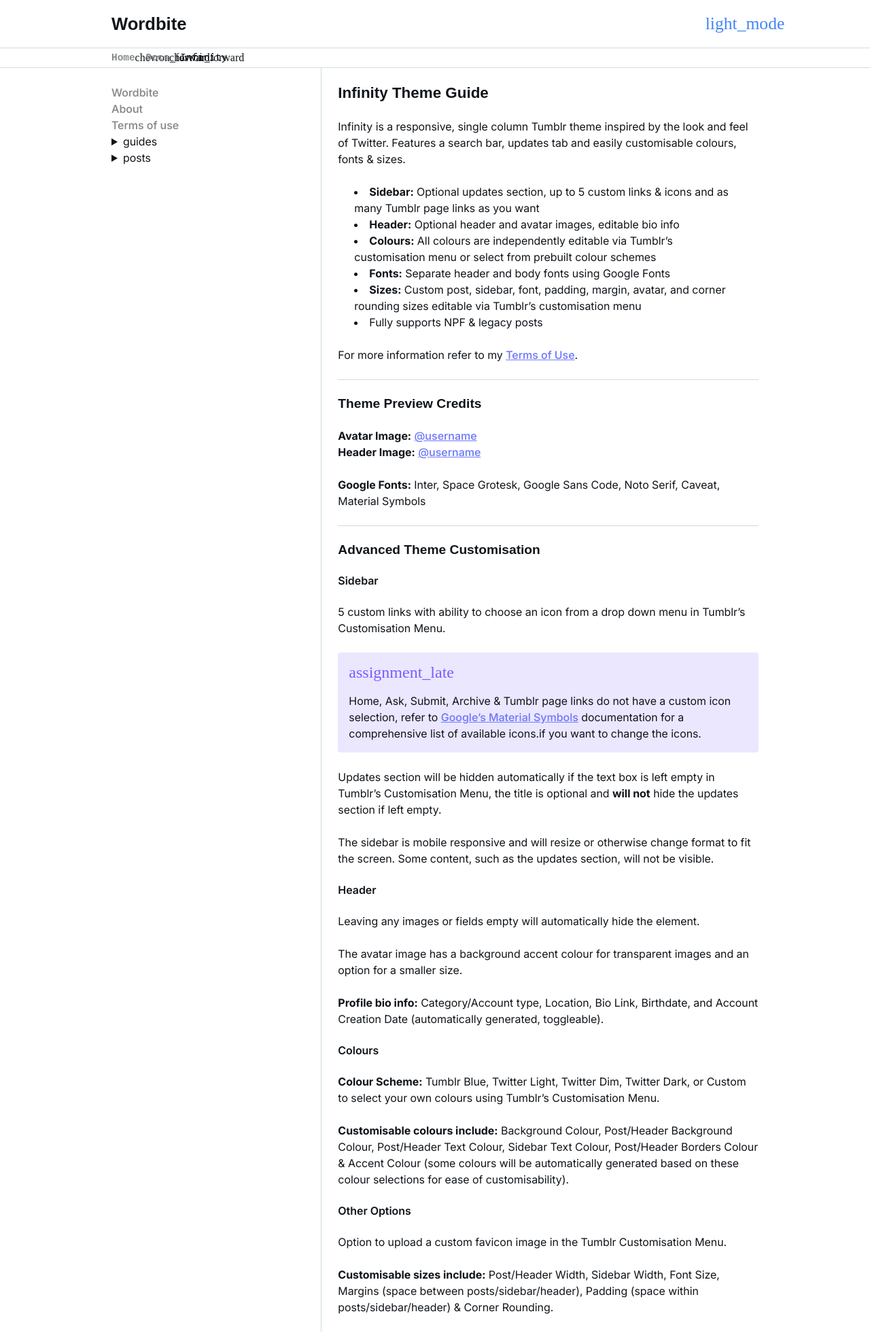
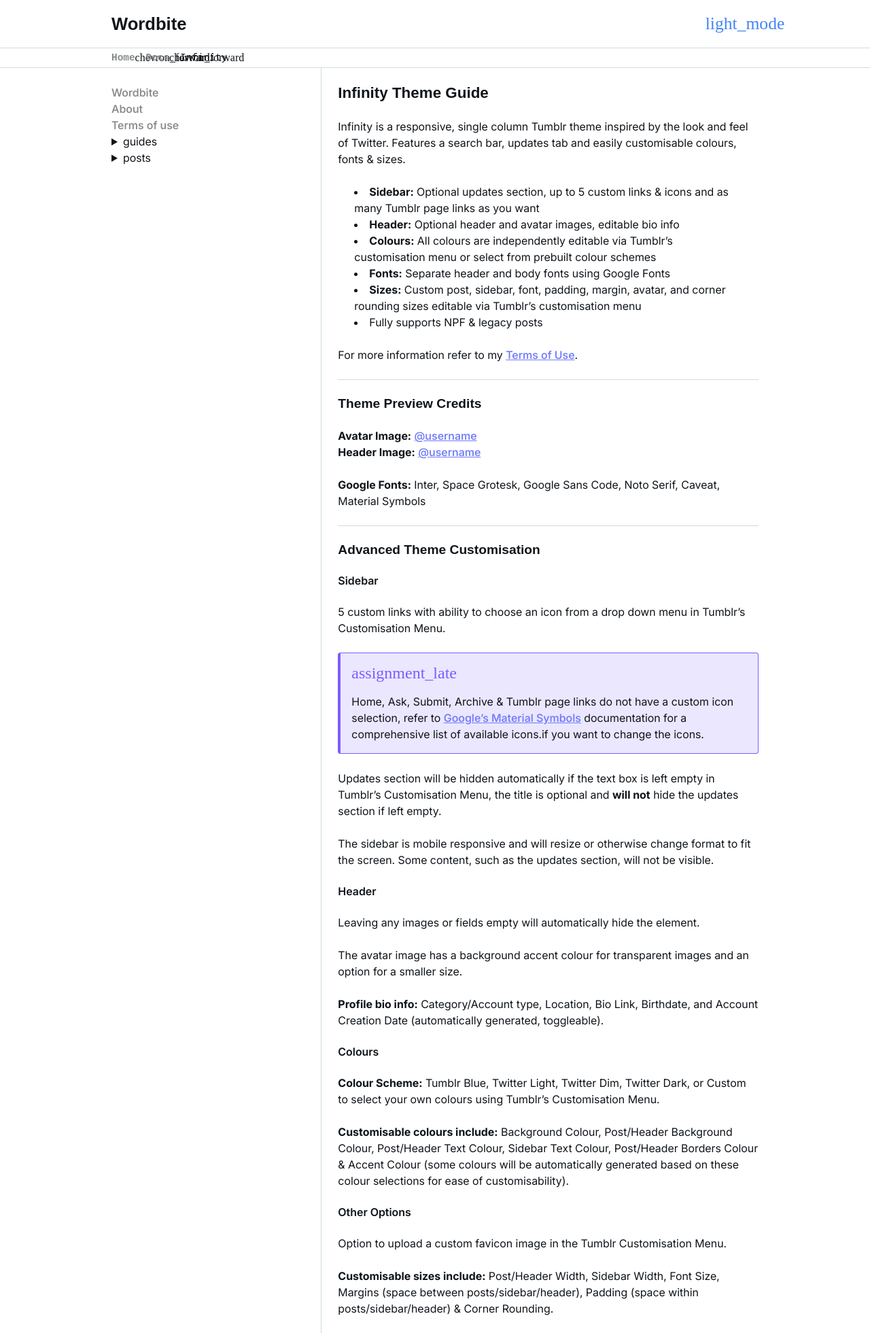
Before and after one commit to emilymcaldwell/Wordbite, a Jekyll site: the page built from _docs/infinity.md, in a window 1280 px wide. Shown: the whole page at 68% size. Built offline with Jekyll 4.4.1, drawn with Linux system fonts in a browser that asks for light colours; some web fonts are replaced.

Commit message:
Update initialize.scss

```diff
--- a/_sass/initialize.scss
+++ b/_sass/initialize.scss
@@ -72,9 +72,9 @@
 blockquote {
   display: block;
   width: fit-content;
-  background-color: color-mix(in srgb, var(--lc) 15%, var(--bg) 85%);
-  border: 1px solid var(--lc);
-  border-left: 4px solid var(--lc);
+  background-color: color-mix(in srgb, $link-colour 15%, $background-colour 85%);
+  border: 1px solid $link-colour;
+  border-left: 4px solid $link-colour;
   border-radius: 4px;
   padding: 1rem;
 
```
